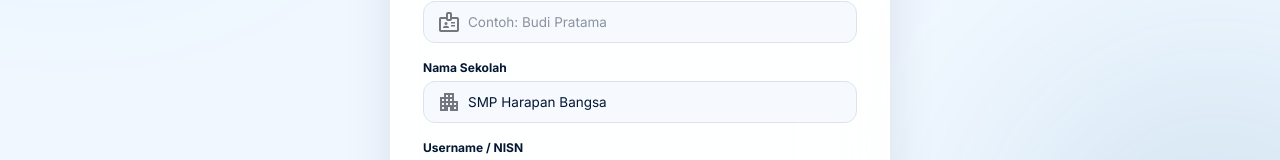
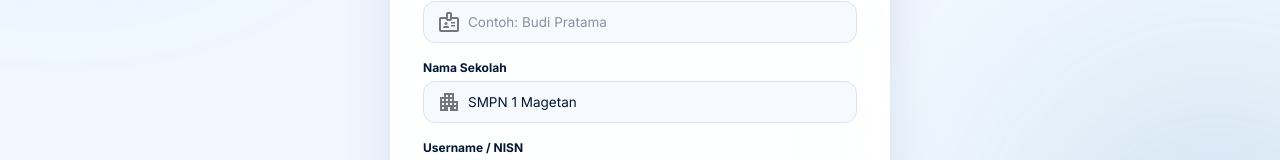
Before and after one commit to idfxzxz-arch/website-anti-bullying, a React (Vite) app: page / in a window 1280 px wide. Both pictures are taken after a click on the button "Daftar Sekarang". Shown: the part 397-557 px from the top of the page. Built offline with nearby package versions, Linux system fonts and the light colour scheme; no server answers.

Commit message:
Update school name to SMPN 1 Magetan and fix Supabase schema policies

```diff
--- a/src/App.tsx
+++ b/src/App.tsx
@@ -75,12 +75,16 @@ export function App() {
       const savedUser = localStorage.getItem(STORAGE_KEY_USER);
       if (savedUser) {
         const parsed = JSON.parse(savedUser);
+        if (!parsed.school || parsed.school.includes('Harapan Bangsa')) {
+          parsed.school = 'SMPN 1 Magetan';
+        }
         if (parsed.userRole === 'admin') {
           return {
             ...parsed,
             name: 'Admin',
             role: 'Administrator Satgas',
             adminTitle: 'Satgas Anti-Bullying (TPPK)',
+            school: parsed.school || 'SMPN 1 Magetan',
           };
         }
         return parsed;
--- a/src/components/AdminDashboard.tsx
+++ b/src/components/AdminDashboard.tsx
@@ -149,7 +149,7 @@ export const AdminDashboard: React.FC<AdminDashboardProps> = ({
               <span className="bg-white/20 backdrop-blur-md px-2.5 py-0.5 rounded-full text-[11px] font-bold tracking-wider uppercase border border-white/30">
                 🛡️ Panel Satgas TPPK
               </span>
-              <span className="text-white/80 text-[12px]">• {adminUser.school || 'SMP Harapan Bangsa'}</span>
+              <span className="text-white/80 text-[12px]">• {adminUser.school || 'SMPN 1 Magetan'}</span>
             </div>
             <h1 className="text-[20px] md:text-[24px] font-black leading-tight mt-1">
               Admin
--- a/src/components/LoginView.tsx
+++ b/src/components/LoginView.tsx
@@ -21,7 +21,7 @@ export const LoginView: React.FC<LoginViewProps> = ({
   const [usernameOrEmail, setUsernameOrEmail] = useState('');
   const [password, setPassword] = useState('');
   const [fullName, setFullName] = useState('');
-  const [schoolName, setSchoolName] = useState('SMP Harapan Bangsa');
+  const [schoolName, setSchoolName] = useState('SMPN 1 Magetan');
   const [showPassword, setShowPassword] = useState(false);
   const [errorMessage, setErrorMessage] = useState<string | null>(null);
   const [isLoading, setIsLoading] = useState(false);
@@ -120,7 +120,7 @@ export const LoginView: React.FC<LoginViewProps> = ({
           user_role: 'student',
           avatar: 'https://lh3.googleusercontent.com/aida-public/AB6AXuCLchvyawcVsmD3JoG55Xi8PzI-ebjb_bEvDq3sRaWh2_jW4YDBdRi4OKvSwKRzlUSVL6Vwxes_XK5IKUjsBXiDszygEjomD7eIkqryziVO-XFG0zr5487TEyPKCO7F8CynZZXeRQ6O08bmbhSKZmFAYwueCgX99-_tuXYjQcjL__47xVWShf0wuYAaqmhH9O1Du7qFa3zemT8DCnmloLVFbW3jnsT6GTw3Qet5v5XZ-FGIf1_rig',
           role: 'Siswa Baru',
-          school: schoolName.trim() || 'SMP Harapan Bangsa',
+          school: schoolName.trim() || 'SMPN 1 Magetan',
           level: 1,
           level_title: 'Observer',
           current_xp: 0,
@@ -357,7 +357,7 @@ export const LoginView: React.FC<LoginViewProps> = ({
                   <input
                     id="register-school-input"
                     type="text"
-                    placeholder="Contoh: SMP Harapan Bangsa"
+                    placeholder="Contoh: SMPN 1 Magetan"
                     value={schoolName}
                     onChange={(e) => setSchoolName(e.target.value)}
                     className="w-full pl-11 pr-4 py-2.5 rounded-xl border border-[#dce3eb] bg-[#f6faff] text-[13.5px] text-[#031632] placeholder-[#8a92a0] focus:outline-none focus:border-[#2dbcfe] focus:bg-white transition-all"
--- a/src/components/ProfileView.tsx
+++ b/src/components/ProfileView.tsx
@@ -1,4 +1,4 @@
-import React, { useState } from 'react';
+import React, { useState, useEffect } from 'react';
 import { UserProfile, ScreenType } from '../types';
 import { BADGES_LIST } from '../data/mockData';
 
@@ -21,6 +21,12 @@ export const ProfileView: React.FC<ProfileViewProps> = ({
   const [editName, setEditName] = useState(user.name);
   const [editRole, setEditRole] = useState(user.role);
   const [editSchool, setEditSchool] = useState(user.school);
+
+  useEffect(() => {
+    setEditName(user.name);
+    setEditRole(user.role);
+    setEditSchool(user.school);
+  }, [user]);
 
   const xpPercent = Math.round((user.currentXp / (user.maxXp || 350)) * 100);
 
--- a/src/data/mockData.ts
+++ b/src/data/mockData.ts
@@ -15,7 +15,7 @@ export const INITIAL_STUDENT_USER: UserProfile = {
   userRole: "student",
   avatar: "https://lh3.googleusercontent.com/aida-public/AB6AXuCLchvyawcVsmD3JoG55Xi8PzI-ebjb_bEvDq3sRaWh2_jW4YDBdRi4OKvSwKRzlUSVL6Vwxes_XK5IKUjsBXiDszygEjomD7eIkqryziVO-XFG0zr5487TEyPKCO7F8CynZZXeRQ6O08bmbhSKZmFAYwueCgX99-_tuXYjQcjL__47xVWShf0wuYAaqmhH9O1Du7qFa3zemT8DCnmloLVFbW3jnsT6GTw3Qet5v5XZ-FGIf1_rig",
   role: "Siswa Kelas 8B",
-  school: "SMP Harapan Bangsa",
+  school: "SMPN 1 Magetan",
   level: 1,
   levelTitle: "Observer",
   currentXp: 0,
@@ -37,7 +37,7 @@ export const INITIAL_ADMIN_USER: UserProfile = {
   avatar: "https://images.unsplash.com/photo-1535713875002-d1d0cf377fde?q=80&w=256&auto=format&fit=crop",
   role: "Administrator Satgas",
   adminTitle: "Tim Satgas Anti-Bullying (TPPK)",
-  school: "SMP Harapan Bangsa",
+  school: "SMPN 1 Magetan",
   level: 1,
   levelTitle: "Administrator",
   currentXp: 0,
@@ -869,7 +869,7 @@ export const PEER_SOLIDARITY_MESSAGES = [
   },
   {
     id: "msg3",
-    author: "Ketua OSIS SMP Harapan Bangsa",
+    author: "Ketua OSIS SMPN 1 Magetan",
     badge: "School Leader",
     text: "Keren itu bukan yang bisa menindas, tapi yang berani melindungi dan merangkul teman yang lemah. Mari bersatu! 💙",
     likes: 68,
```
Also changed, not shown: 1 other file (tests, documents, lock files or other folders).
